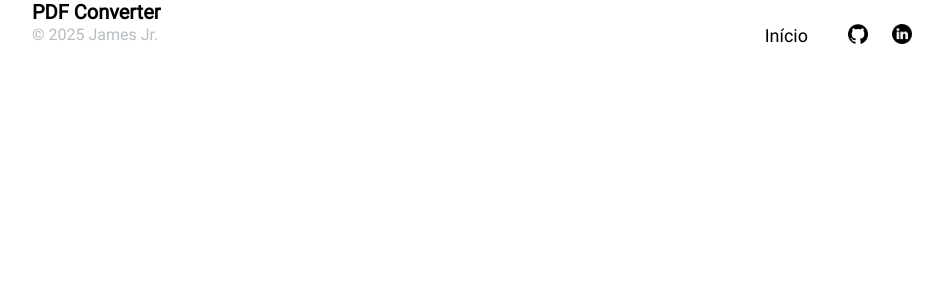
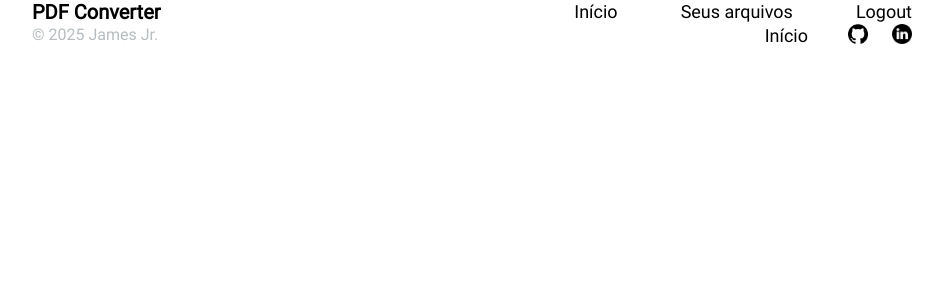
Before and after one commit to jamesawp1/project-convertertopdf-frontend, a React (Vite) app: page / in a window 1280 px wide. Shown: the top 300 px of the page, without its empty margins (168-1111 px from the left). Built offline with nearby package versions, Linux system fonts and the light colour scheme.

Commit message:
style: Add base style do header component

```diff
--- a/src/components/Header/Header.css
+++ b/src/components/Header/Header.css
@@ -13,3 +13,19 @@
   line-height: 24px;
   margin: 0;
 }
+
+.header__wrapper {
+  display: flex;
+  gap: 63px;
+}
+
+.header__item {
+  color: #000;
+  font-family: "Roboto";
+  font-weight: 500;
+  font-size: 18px;
+  line-height: 24px;
+  background: none;
+  border: none;
+  cursor: pointer;
+}
--- a/src/components/Header/Navigation/Navigation.jsx
+++ b/src/components/Header/Navigation/Navigation.jsx
@@ -1 +1,9 @@
-export default function Navigation() {};
+export default function Navigation() {
+  return (
+    <div className="header__wrapper">
+      <button className="header__item">Início</button>
+      <button className="header__item">Seus arquivos</button>
+      <button className="header__item">Logout</button>
+    </div>
+  )
+};
```
